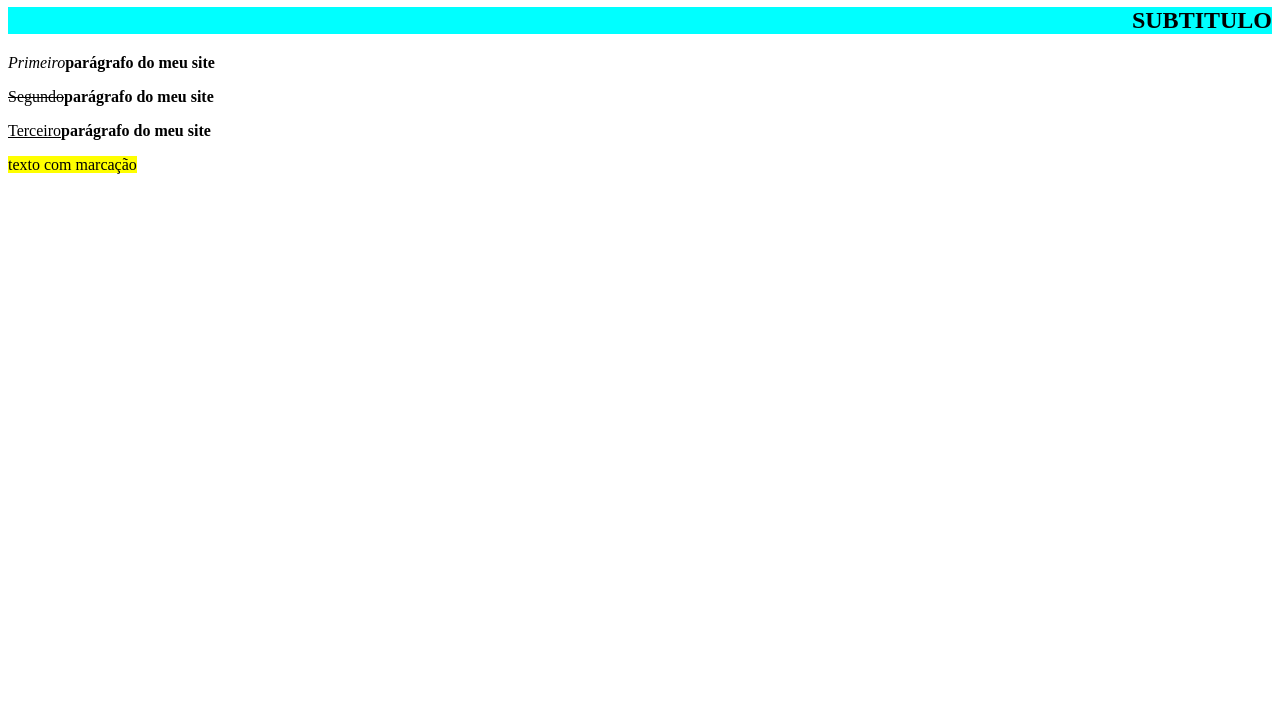
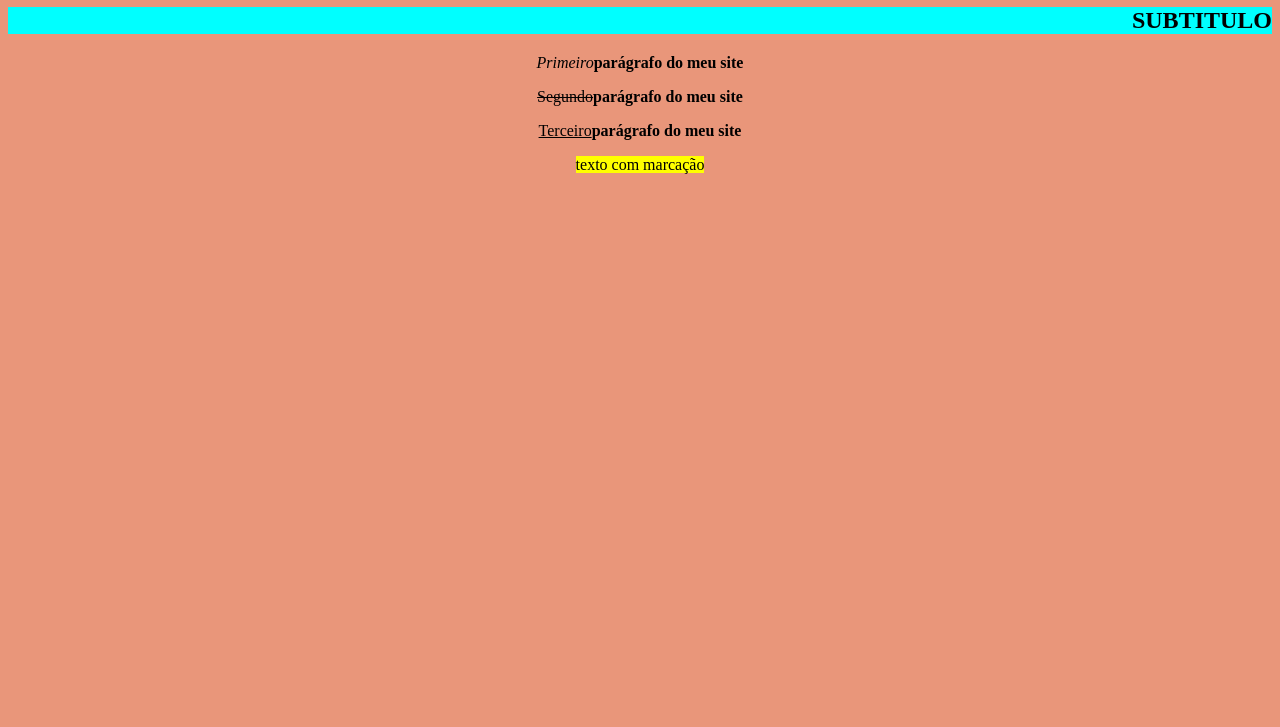
Before and after one commit to romulopena/novoprojeto-1f, a plain HTML site: page index.html in a window 1280 px wide. Shown: the part 73-800 px from the top of the page. Drawn offline with Linux system fonts and the light colour scheme.

Commit message:
css externo

```diff
--- a/index.html
+++ b/index.html
@@ -9,6 +9,7 @@
                 background-color: aqua;
             }
         </style>
+        <link rel="stylesheet" href="style.css">
     </head>
 
     <body>
--- /dev/null
+++ b/style.css
@@ -0,0 +1,4 @@
+body{
+    background-color: darksalmon;
+    text-align: center;
+}
```
